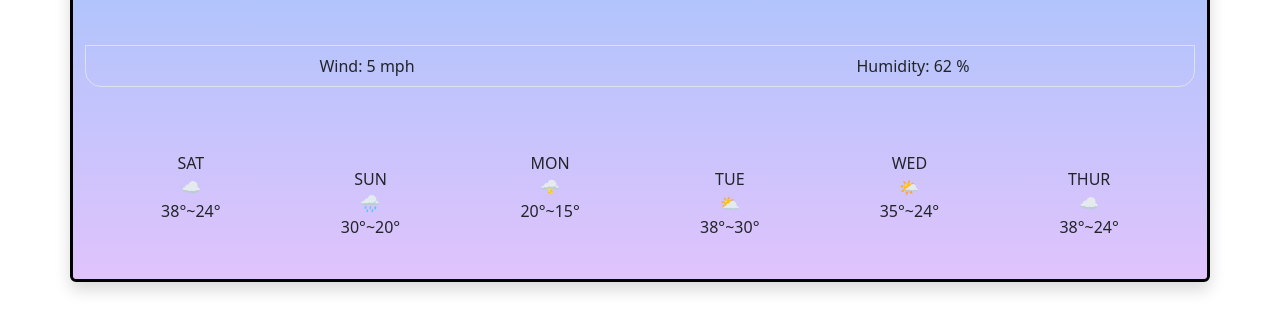
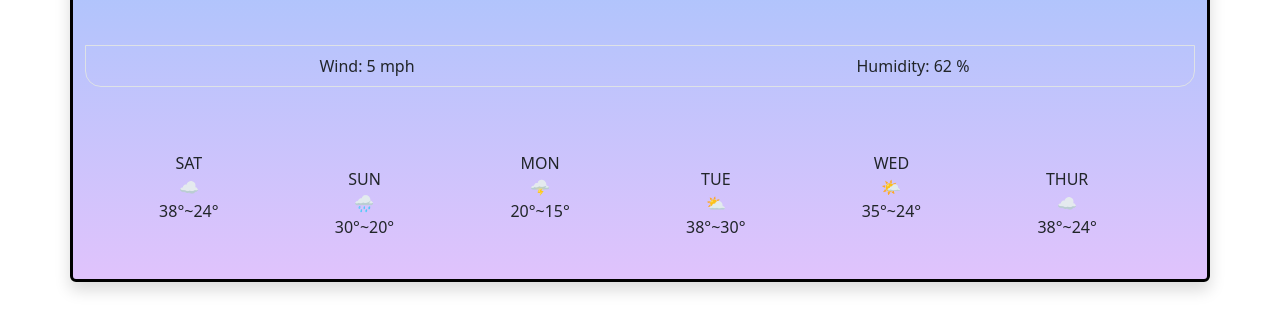
Before and after one commit to maynadimoe/Weather-Web, a plain HTML site: page index.html in a window 1280 px wide. Shown: the part 266-598 px from the top of the page. Drawn offline with nearby package versions, Linux system fonts and the light colour scheme.

Commit message:
changed weather forecast

```diff
--- a/index.html
+++ b/index.html
@@ -57,18 +57,39 @@
         <div class="col">Humidity: <span id="humidity">62</span> %</div>
         <div class="col">Wind: <span id="wind">5</span> mph</div>
       </div>
-      <div class="text-center p-3">
+     <div class="row text-center p-3">
   <div class="row">
     <div class="col-2 align-self-start">
       SAT
-            <div class="row"><div class="col">☁</div></div>
+      <div class="row">
+        <div class="col">&#9729;</div>
+      </div>
       <p>38°~24°</p>
     </div>
-          <div class="col-2 align-self-end">SUN<br />🌧 <br />30°~20°</div>
-          <div class="col-2 align-self-start">MON<br />🌩 <br />20°~15°</div>
-          <div class="col-2 align-self-end">TUE<br />⛅<br />38°~30°</div>
-          <div class="col-2 align-self-start">WED<br />🌤<br />35°~24°</div>
-          <div class="col-2 align-self-end">THUR<br />☁<br />38°~24°</div>
+    <div class="col-2 align-self-end">
+      SUN<br>
+      🌧<br>
+      30°~20°
+    </div>
+    <div class="col-2 align-self-start">
+      MON<br>
+      🌩<br>
+      20°~15°
+    </div>
+    <div class="col-2 align-self-end">
+      TUE<br>
+      ⛅<br>
+      38°~30°
+    </div>
+    <div class="col-2 align-self-start">
+      WED<br>
+      🌤<br>
+      35°~24°
+    </div>
+    <div class="col-2 align-self-end">
+      THUR<br>
+      ☁<br>
+      38°~24°
     </div>
   </div>
 </div>
```
Lines whose indentation alone changed are shown as unchanged.
